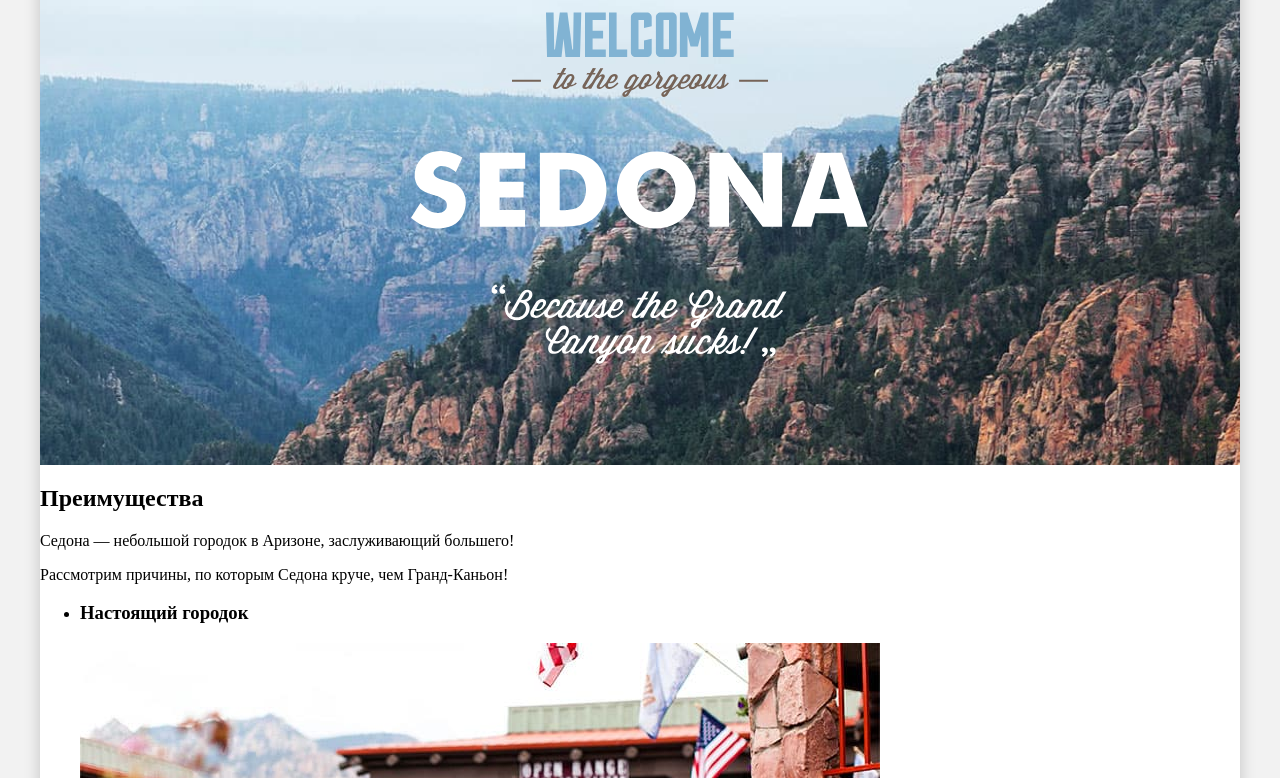
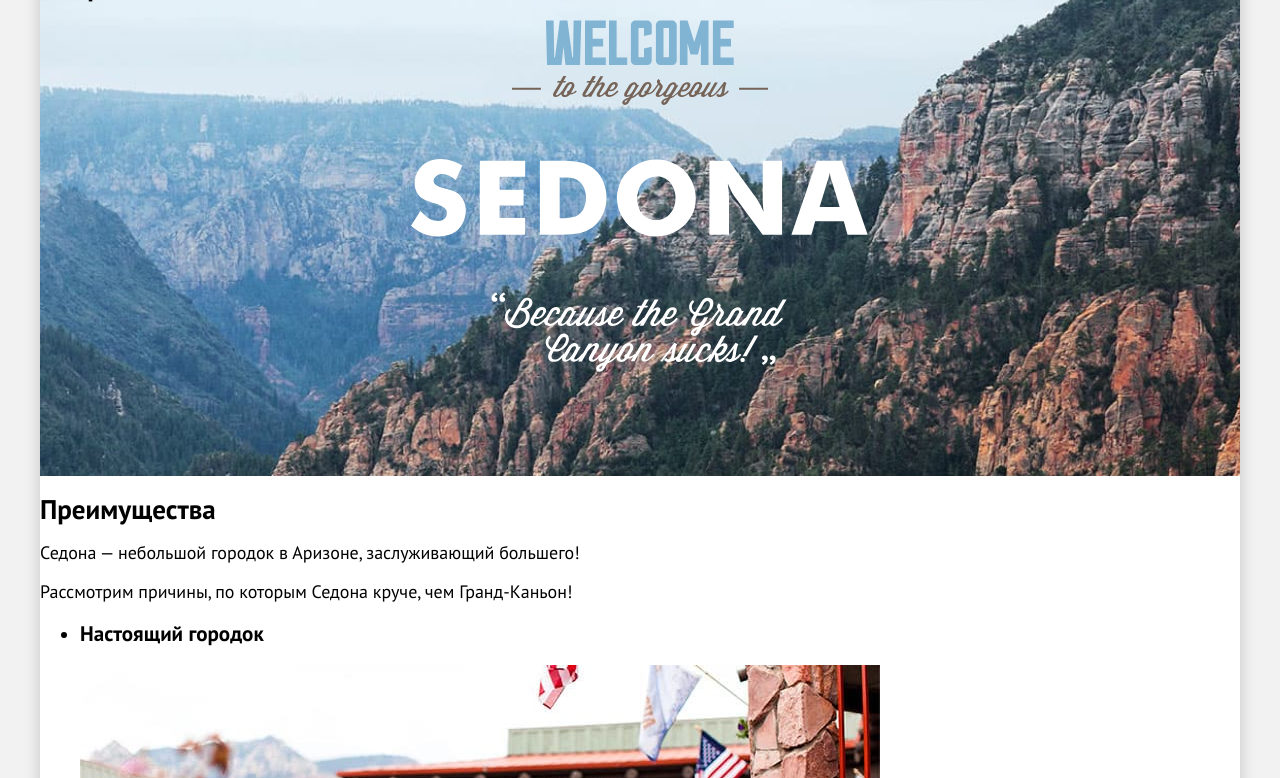
Before and after one commit to htmlacademy-htmlcss/2205013-sedona-35, a plain HTML site: page index.html in a window 1280 px wide. Shown: the part 329-1107 px from the top of the page. Drawn offline with Linux system fonts and the light colour scheme.

Commit message:
Добавляет  основной шрифт

```diff
--- a/styles/style.css
+++ b/styles/style.css
@@ -1,3 +1,25 @@
+@font-face {
+  font-family: "PT Sans";
+  font-style: normal;
+  font-weight: 400;
+  src: url(../fonts/ptsans-400.woff2) format("woff2");
+  font-display: swap;
+}
+
+@font-face {
+  font-family: "PT Sans";
+  font-style: normal;
+  font-weight: 700;
+  src: url(../fonts/ptsans-700.woff2) format("woff2");
+  font-display: swap;
+}
+
+body {
+  font-family: "PT Sans", sans-serif;
+  font-size: 18px;
+  line-height: 21px;
+}
+
 .page-body {
   background: #f2f2f2;
   padding: 0;
@@ -23,11 +45,13 @@
   margin-left: auto;
   margin-right: auto;
 }
+
 .subscribe-main-page {
   background: #f2f2f2 url("../images/background/subscribe-background.jpeg") no-repeat center center;
   min-height: 400px;
   background-size: cover;
 }
+
 .catalog-hotels-filters {
   background: #f2f2f2 url("../images/background/hotels-filter-background.jpeg") no-repeat center center;
   min-height: 400px;
```
